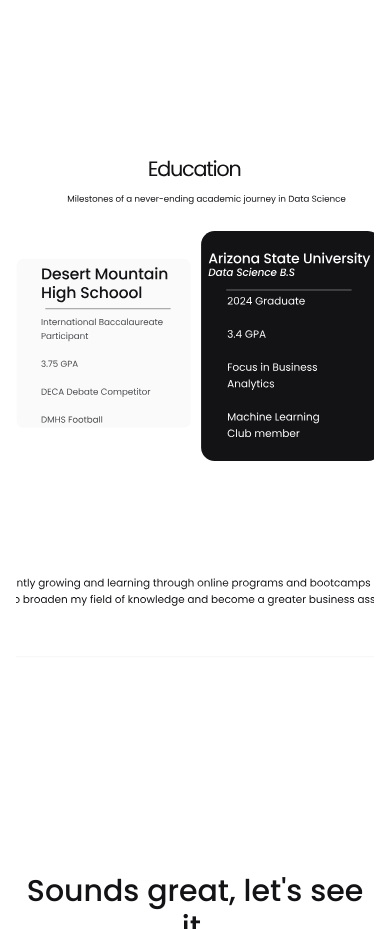
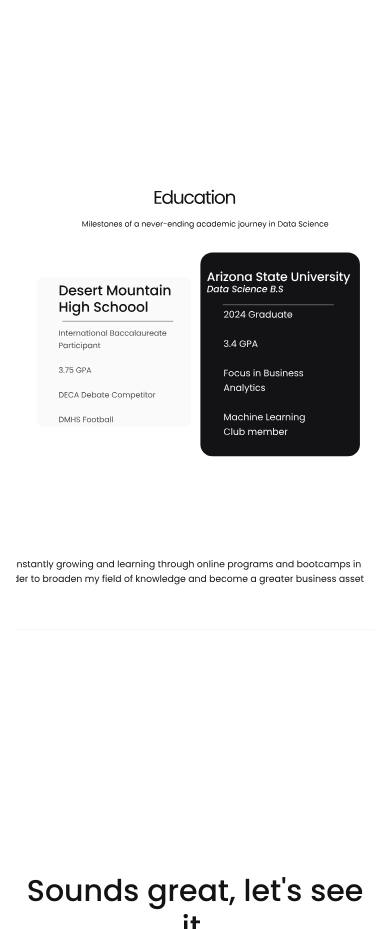
Before and after one commit to nikomontez/nikomg, a website built with Vite: page index.html in a window 390 px wide. Shown: the part 1580-2509 px from the top of the page. Built offline with nearby package versions, Linux system fonts and the light colour scheme.

Commit message:
Update style.css

```diff
--- a/style.css
+++ b/style.css
@@ -430,7 +430,7 @@
     max-width: 100vw !important;
     position: relative !important;
     left: 0 !important;
-    transform: scale(1.75) !important;
+    transform: scale(1.55) !important;
     transform-origin: center !important;
 }
 
```
